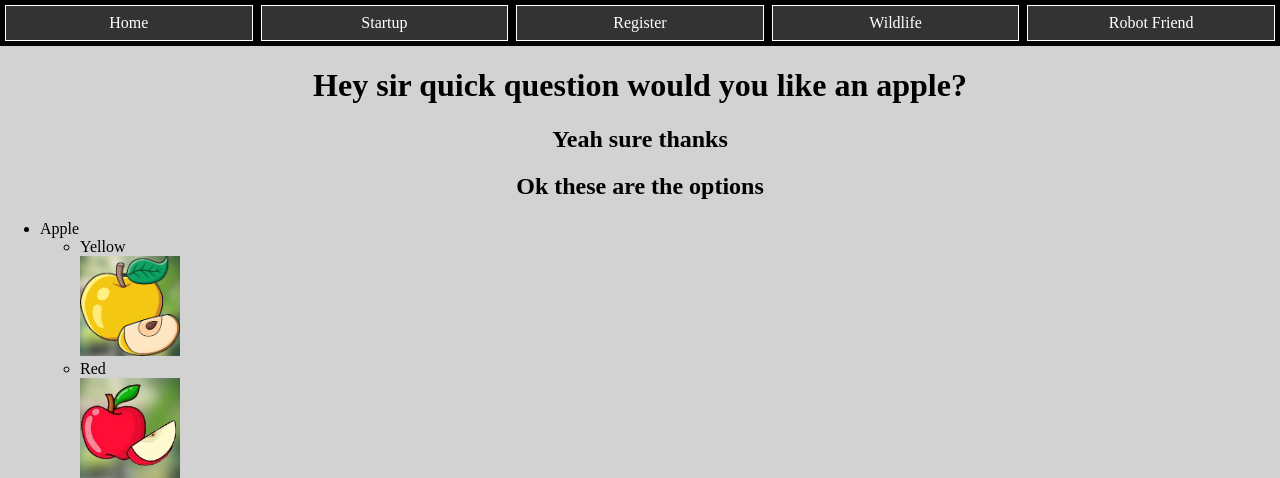
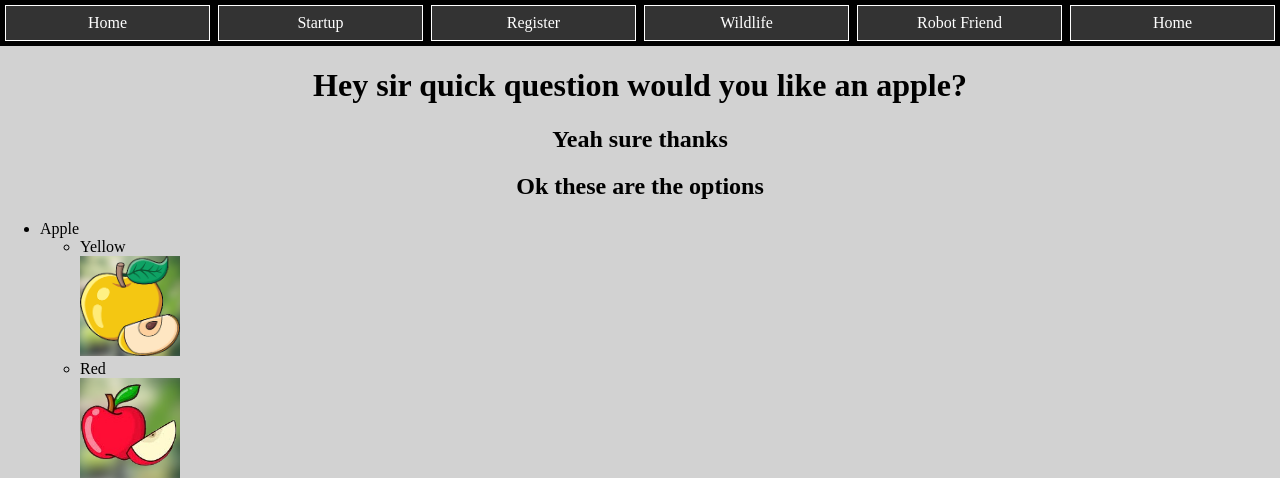
Before and after one commit to shrag13/my-website-117, a plain HTML site: page index.html in a window 1280 px wide. Shown: the top 478 px of the page. Drawn offline with Linux system fonts and the light colour scheme; a web font is replaced by a local one.

Commit message:
Update index.html
calculator

```diff
--- a/index.html
+++ b/index.html
@@ -20,7 +20,7 @@
             <a data-page="Register" href="Register.html">Register</a>
             <a data-page="Wildlife" href="Life-in-the-wild.html">Wildlife</a>
             <a data-page="RobotFriend" href="robotfriend.html">Robot Friend</a>
-
+            <a data-page="Calculator" href="https://shrag13.github.io/calculatorr/">Home</a>
           </nav>
 <center>
     <h1>Hey sir quick question would you like an apple?</h1>
```
